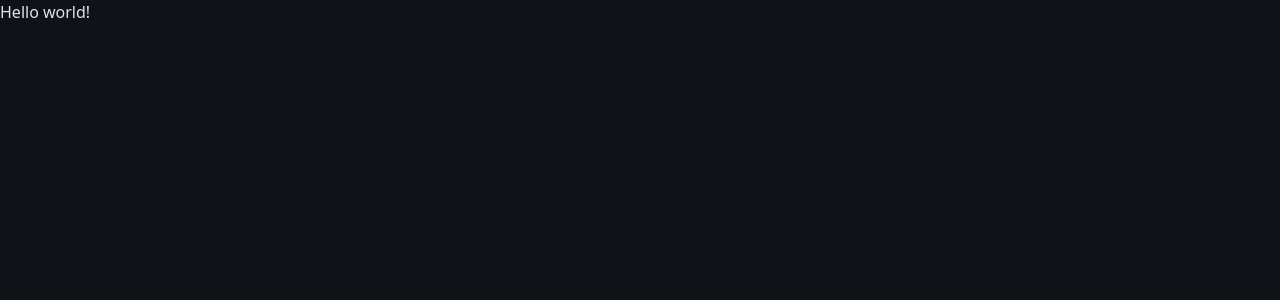
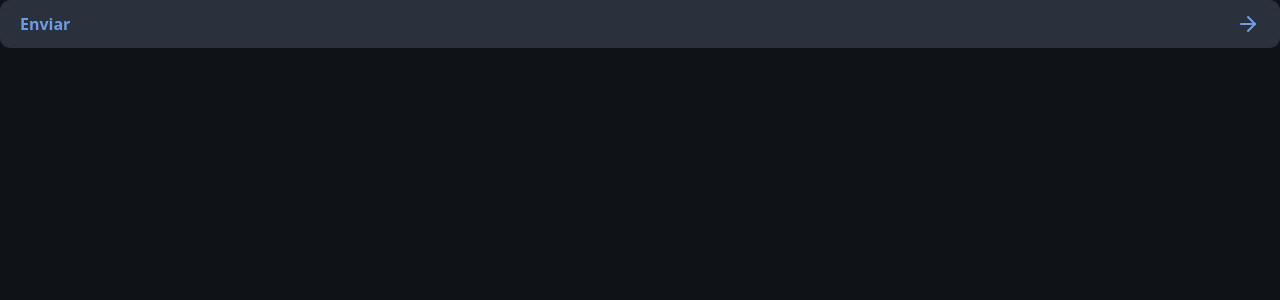
Before and after one commit to MariSena331/nlw-2025, a Next.js app: page / in a window 1280 px wide. Shown: the top 300 px of the page. Built offline with nearby package versions, Linux system fonts and the light colour scheme.

Commit message:
chore: inserting component button into page

```diff
--- a/src/app/page.tsx
+++ b/src/app/page.tsx
@@ -1,7 +1,13 @@
+import { ArrowRight } from "lucide-react";
+import { Button } from "@/components/button";
+
 export default function Home() {
   return (
     <main>
-      <div>Hello world!</div>
+      <Button>
+        Enviar
+        <ArrowRight />
+      </Button>
     </main>
   );
 }
```
